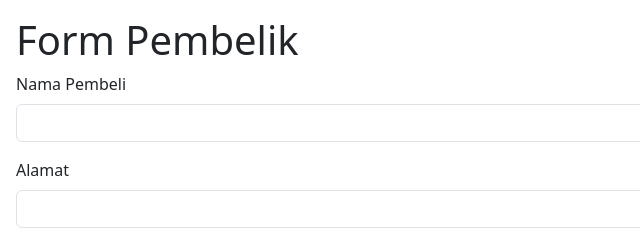
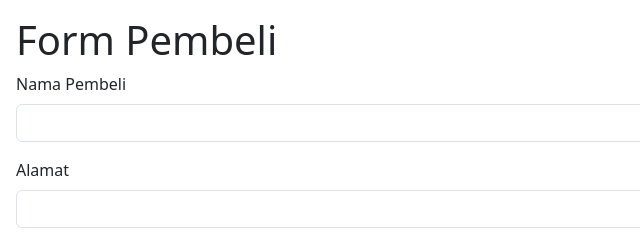
Before and after one commit to paisal5/pembeli, a plain HTML site: page forum-data-pembeli.html in a window 1280 px wide. Shown: the top 240 px of the page, 0-640 px from the left. Drawn offline with nearby package versions, Linux system fonts and the light colour scheme.

```diff
--- a/forum-data-pembeli.html
+++ b/forum-data-pembeli.html
@@ -4,7 +4,7 @@
 <head>
   <meta charset="UTF-8">
   <meta name="viewport" content="width=device-width, initial-scale=1">
-  <title>form produk</title>  <link href="https://cdn.jsdelivr.net/npm/bootstrap@5.3.2/dist/css/bootstrap.min.css" rel="stylesheet" integrity="sha384-T3c6CoIi6uLrA9TneNEoa7RxnatzjcDSCmG1MXxSR1GAsXEV/Dwwykc2MPK8M2HN" crossorigin="anonymous">
+  <title>form pembeli</title>  <link href="https://cdn.jsdelivr.net/npm/bootstrap@5.3.2/dist/css/bootstrap.min.css" rel="stylesheet" integrity="sha384-T3c6CoIi6uLrA9TneNEoa7RxnatzjcDSCmG1MXxSR1GAsXEV/Dwwykc2MPK8M2HN" crossorigin="anonymous">
 
     <script src="https://code.jquery.com/jquery-3.7.1.js" integrity="sha256-eKhayi8LEQwp4NKxN+CfCh+3qOVUtJn3QNZ0TciWLP4=" crossorigin="anonymous"></script>
 
@@ -13,7 +13,7 @@
 </head>
 
 <body class="m-3">
-   <h1>Form Pembelik</h1>
+   <h1>Form Pembeli</h1>
 
      <form class="mb-3">
        <div class="mb-3">
```
